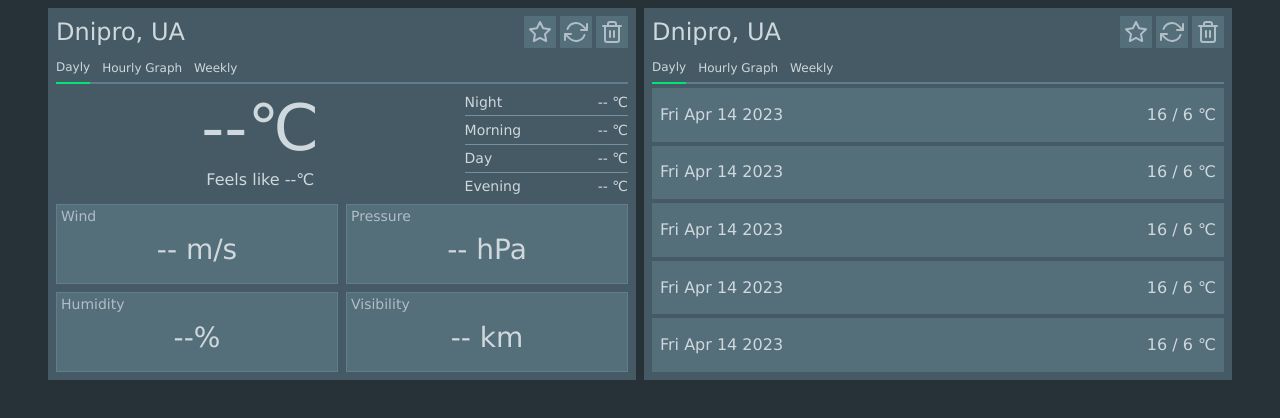
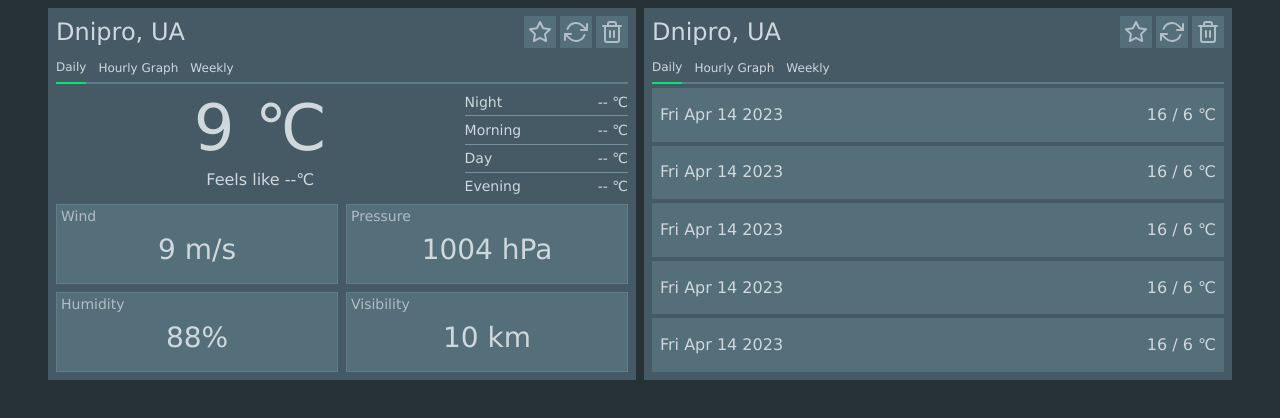
Before and after one commit to alexander-lyakhov/vite-weather, a Vue app: page /#/ in a window 1280 px wide. Shown: the top 418 px of the page. Built offline with nearby package versions, Linux system fonts and the light colour scheme.

Commit message:
display data from store

```diff
--- a/src/components/card.vue
+++ b/src/components/card.vue
@@ -2,11 +2,11 @@
   <div class="card">
     <slot>
       <div class="card-header">
-        <span class="title">Dnipro, UA</span>
-        <a
-          href="#" @click="toggleFavorites"
+        <span class="title">{{ data.name }}, {{ data.country }}</span>
+        <a href="#"
           class="btn btn-icon"
-          :class="{'has-accent': isInFavorites}"
+          :class="classObj"
+          @click="toggleFavorites"
         >
           <IconFavs />
         </a>
@@ -48,6 +48,7 @@
 
 <script setup>
   import { ref, computed } from 'vue'
+  import { useStore } from 'vuex'
   import IconFavs from '@/assets/icons/star.svg'
   import IconReload from '@/assets/icons/reload.svg'
   import IconDelete from '@/assets/icons/delete.svg'
@@ -57,26 +58,28 @@
   import infoWeek from '@/components/info-week'
   import { cardTabs } from '@/config/index.js'
 
-  const props = defineProps({
-  })
-
   const components = {
     infoDay,
     infoDaylyGraph,
     infoWeek
   }
 
+  const store = useStore()
+
   const isInFavorites = ref(false)
   const selectedTab = ref(cardTabs[0])
+
+  const data = computed(() =>
+    store.getters.getByCity('Dnipro')
+  )
+
+  const classObj = computed(() => ({
+    'has-accent': isInFavorites.value
+  }))
 
   const selectedTabView = computed(() =>
     components[selectedTab.value.value]
   )
-
-  const classes = computed(() => ({
-    'has-accent': isInFavorites.value
-  }))
-
 
   function toggleFavorites() {
     isInFavorites.value = !isInFavorites.value
--- a/src/components/info-day.vue
+++ b/src/components/info-day.vue
@@ -3,7 +3,7 @@
     <div class="temperature">
       <div class="current">
         <div class="actual">
-          --&#8451;
+          {{ temperature }} &#8451;
         </div>
 
         <div class="feels">
@@ -32,29 +32,39 @@
     <ul class="extra-blocks">
       <li>
         <span class="key">Wind</span>
-        <span class="value">-- m/s</span>
+        <span class="value">{{ wind }} m/s</span>
       </li>
       <li>
         <span class="key">Pressure</span>
-        <span class="value">-- hPa</span>
+        <span class="value">{{ pressure }} hPa</span>
       </li>
       <li>
         <span class="key">Humidity</span>
-        <span class="value">--%</span>
+        <span class="value">{{ humidity }}%</span>
       </li>
       <li>
         <span class="key">Visibility</span>
-        <span class="value">-- km</span>
+        <span class="value">{{ visibility }} km</span>
       </li>
     </ul>
   </div>
 </template>
 
 <script setup>
-  import { ref, reactive } from 'vue'
+  import { ref, computed } from 'vue'
+  import { useStore } from 'vuex'
 
-  const props = defineProps({
-  })
+  const store = useStore()
+
+  const data = computed(() =>
+    store.getters.getByCity('Dnipro')
+  )
+
+  const temperature = computed(() => Math.round(data.value.current.temp) || '--')
+  const wind = computed(() => Math.round(data.value.current.temp) || '--')
+  const pressure = computed(() => Math.round(data.value.current.pressure) || '--')
+  const humidity = computed(() => Math.round(data.value.current.humidity) || '--')
+  const visibility = computed(() => Math.round(data.value.current.visibility) / 1000 || '--')
 </script>
 
 <style lang="scss" scoped>
--- a/src/config/index.js
+++ b/src/config/index.js
@@ -1,14 +1,17 @@
 export const cardTabs = [
   {
-    text: 'Dayly',
-    value: 'infoDay'
+    text: 'Daily',
+    value: 'infoDay',
+    props: 'current'
   },
   {
     text: 'Hourly Graph',
-    value: 'infoHourlyGraph'
+    value: 'infoHourlyGraph',
+    props: 'hourly'
   },
   {
     text: 'Weekly',
-    value: 'infoWeek'
+    value: 'infoWeek',
+    props: 'daily'
   },
 ]
--- a/src/store/index.js
+++ b/src/store/index.js
@@ -7,10 +7,13 @@ export default createStore({
   strict: true,
 
   state: () => ({
-    cities: [{name: 'Dnipro', country: 'UA', ...data}]
+    cards: [{name: 'Dnipro', country: 'UA', ...data}]
   }),
 
   getters: {
+    getByCity(state) {
+      return (name) => state.cards.find(el => el.name === name)
+    }
   },
 
   mutations: {
```
